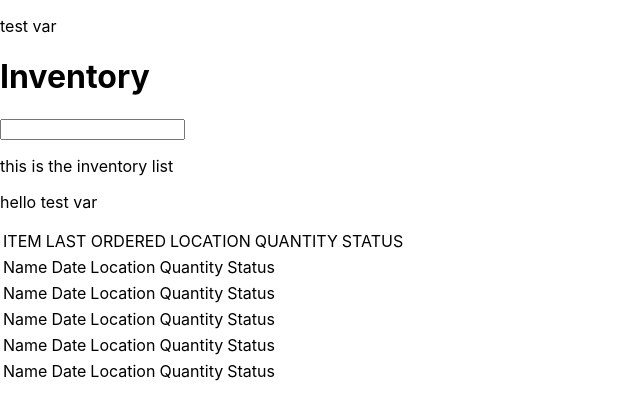
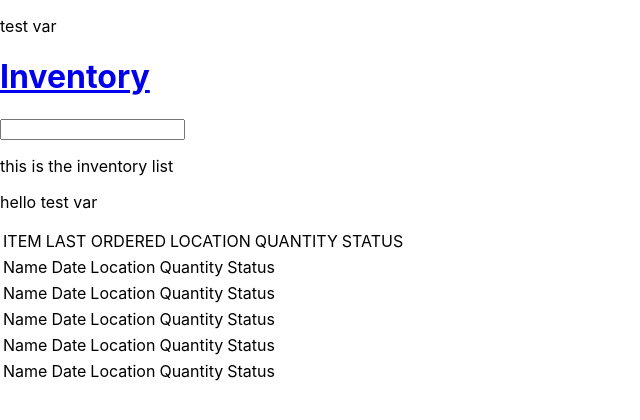
Before and after one commit to lowsound42/vanvleet, a React (Create React App) app in the folder client/: page /inventory in a window 1280 px wide. Shown: the top 420 px of the page, without its empty margins (0-640 px from the left). Built offline with nearby package versions, Linux system fonts and the light colour scheme.

Commit message:
added links to the navbar directories

```diff
--- a/client/package.json
+++ b/client/package.json
@@ -9,7 +9,8 @@
     "react-dom": "^16.9.0",
     "react-router-dom": "^5.0.1",
     "react-scripts": "3.1.0",
-    "react-switch": "^5.0.1"
+    "react-switch": "^5.0.1",
+    "scss": "^0.2.4"
   },
   "scripts": {
     "start": "react-scripts start",
--- a/client/src/components/Inventory/InventoryHeader.js
+++ b/client/src/components/Inventory/InventoryHeader.js
@@ -1,4 +1,5 @@
 import React from 'react';
+import {Link} from 'react-router-dom';
 
 class InventoryHeader extends React.Component {
   render(){
@@ -6,7 +7,7 @@ class InventoryHeader extends React.Component {
       <>
         <div className="Inventory__Header">
           <div className="Inventory__Header__Title">
-            <h1>Inventory</h1>
+            <h1><Link to='/inventory'>Inventory</Link></h1>
           </div>
           <div className="Inventory__Header__SearchBar">
             <form>
--- a/client/src/components/NavBar/NavBar.js
+++ b/client/src/components/NavBar/NavBar.js
@@ -1,6 +1,7 @@
 //hello world
 import React from "react";
 import "./NavBar.scss";
+import {Link} from 'react-router-dom';
 class NavBar extends React.Component {
   render() {
     return (
@@ -14,10 +15,10 @@ class NavBar extends React.Component {
           </div>
           <div className="navbar-container__text-wrapper">
             <div className="navbar-container__text-wrapper__text">
-              Inventory
+              <Link to ='/inventory'>Inventory</Link>
             </div>
             <div className="navbar-container__text-wrapper__text">
-              Locations
+              <Link to ='/locations'>Locations</Link>
             </div>
           </div>
         </div>
```
Also changed, not shown: 1 other file (tests, documents, lock files or other folders).
